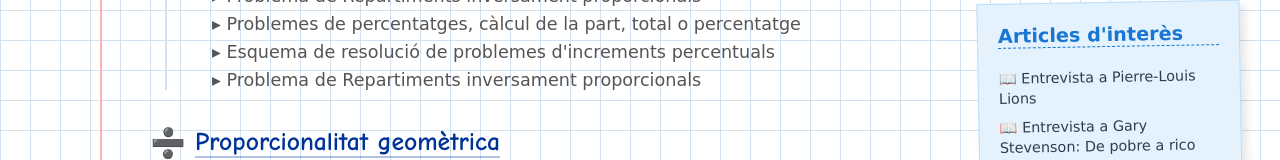
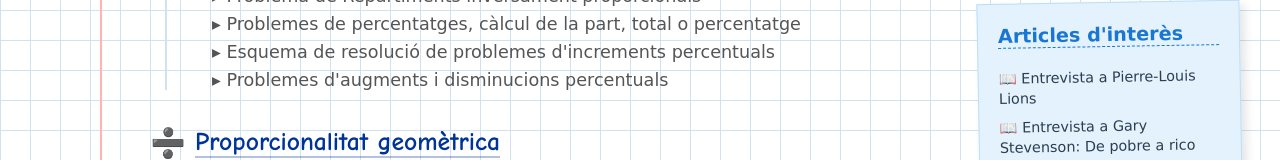
Before and after one commit to gmontes2-cell/Llibreta-Mates, a plain HTML site: page index.html in a window 1280 px wide. Shown: the part 470-630 px from the top of the page. Drawn offline with Linux system fonts and the light colour scheme.

Commit message:
Update index.html

```diff
--- a/index.html
+++ b/index.html
@@ -246,7 +246,7 @@
                             <li><a href="pdf/Rep_Inv.pdf" target="_blank">▸ Problema de Repartiments inversament proporcionals</a></li>
                             <li><a href="pdf/Problema_percentatges.pdf" target="_blank">▸ Problemes de percentatges, càlcul de la part, total o percentatge</a></li>
                             <li><a href="pdf/Esquema_Inc.pdf" target="_blank">▸ Esquema de resolució de problemes d'increments percentuals</a></li>
-                            <li><a href="pdf/Problema_Augments_disminucions.pdf" target="_blank">▸ Problema de Repartiments inversament proporcionals</a></li>
+                            <li><a href="pdf/Problema_Augments_disminucions.pdf" target="_blank">▸ Problemes d'augments i disminucions percentuals</a></li>
                         </ul>
                     </li>
                     <li class="tema">
```
